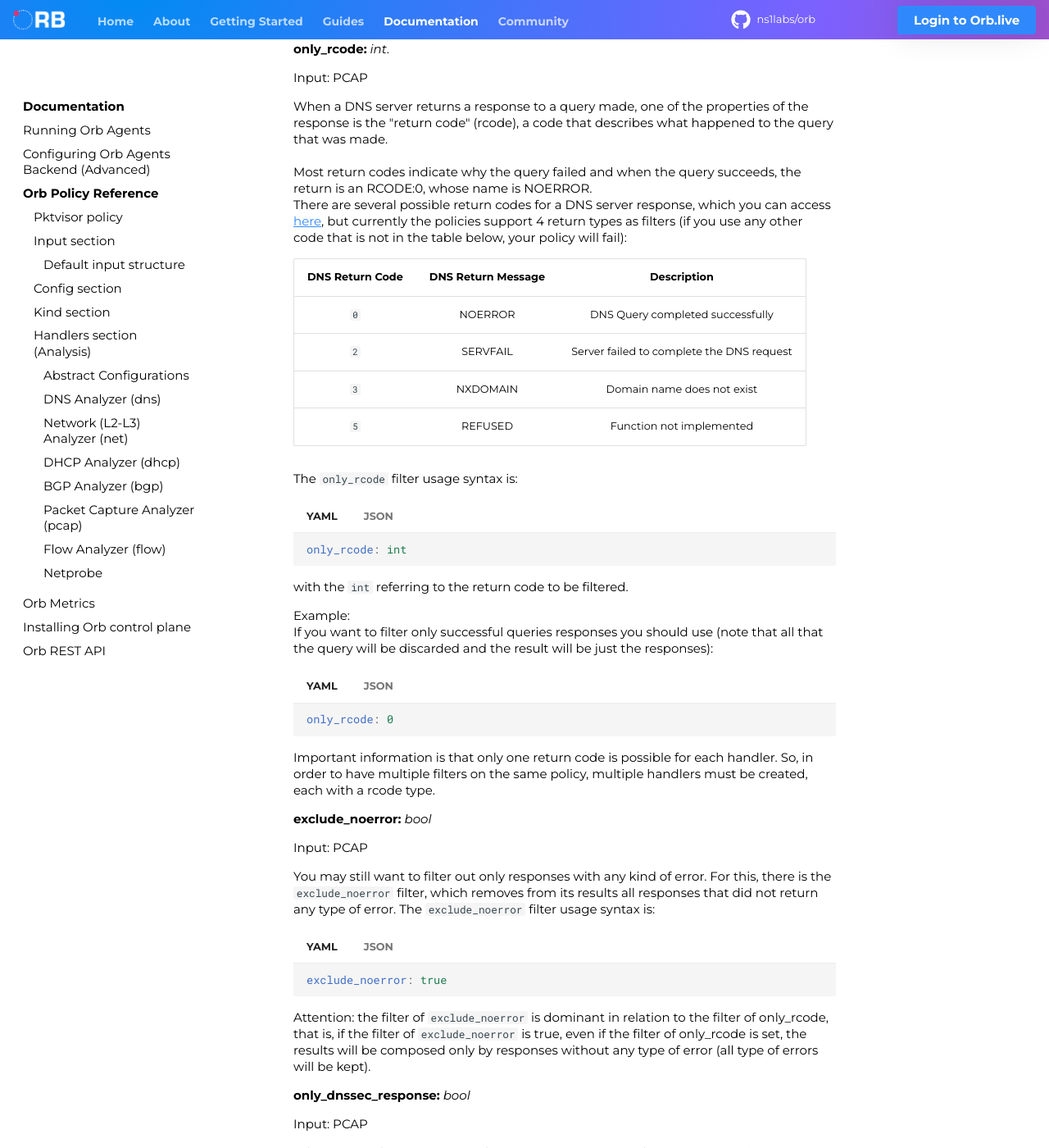
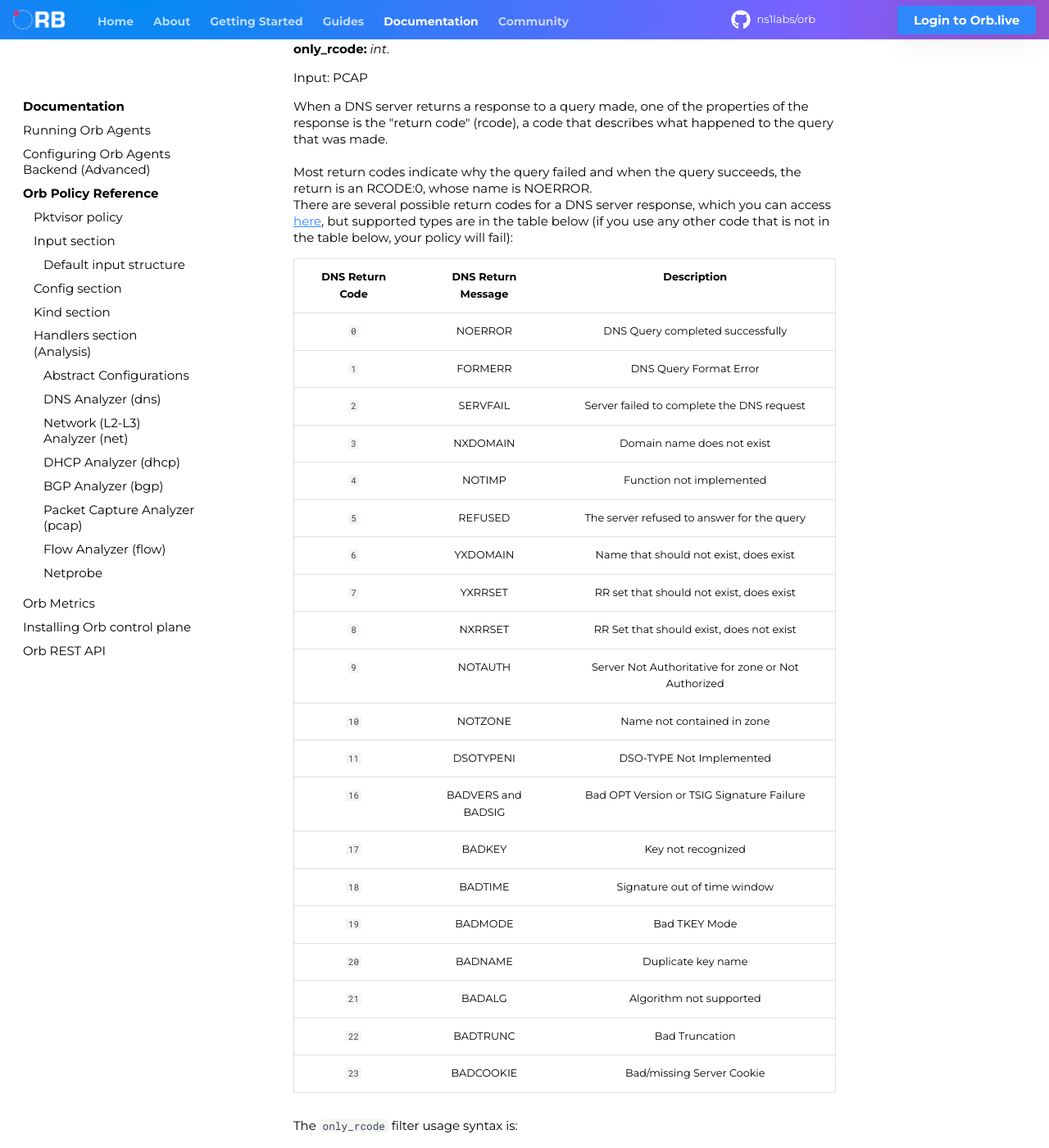
Before and after one commit to orb-community/orb-website, an MkDocs documentation site: the page built from docs/documentation/advanced_policies.md, in a window 1280 px wide and 1400 px high, scrolled down 9943 px. Shown: the whole window at 82% size. Built offline with MkDocs 1.6.1 and Material for MkDocs 9.7.7, drawn with Linux system fonts in a browser that asks for light colours.

Commit message:
updating dns rcodes

```diff
--- a/docs/documentation/advanced_policies.md
+++ b/docs/documentation/advanced_policies.md
@@ -542,14 +542,30 @@
 
 When a DNS server returns a response to a query made, one of the properties of the response is the "return code" (rcode), a code that describes what happened to the query that was made. <br>
 Most return codes indicate why the query failed and when the query succeeds, the return is an RCODE:0, whose name is NOERROR. <br>
-There are several possible return codes for a DNS server response, which you can access [here](https://help.dnsfilter.com/hc/en-us/articles/4408415850003-DNS-Return-Codes), but currently the policies support 4 return types as filters (if you use any other code that is not in the table below, your policy will fail): <br>
-
-| DNS Return Code | DNS Return Message |                Description                |
-|:---------------:|:------------------:|:-----------------------------------------:|
-|       `0`       |      NOERROR       |     DNS Query completed successfully      |
-|       `2`       |      SERVFAIL      | Server failed to complete the DNS request |
-|       `3`       |      NXDOMAIN      |        Domain name does not exist         |
-|       `5`       |      REFUSED       |         Function not implemented          |
+There are several possible return codes for a DNS server response, which you can access [here](https://www.iana.org/assignments/dns-parameters/dns-parameters.xhtml#dns-parameters-6), but supported types are in the table below (if you use any other code that is not in the table below, your policy will fail): <br>
+
+| DNS Return Code | DNS Return Message |                     Description                     |
+|:---------------:|:------------------:|:---------------------------------------------------:|
+|       `0`       |      NOERROR       |          DNS Query completed successfully           |
+|       `1`       |      FORMERR       |               DNS Query Format Error                |
+|       `2`       |      SERVFAIL      |      Server failed to complete the DNS request      |
+|       `3`       |      NXDOMAIN      |             Domain name does not exist              |
+|       `4`       |       NOTIMP       |              Function not implemented               |
+|       `5`       |      REFUSED       |     The server refused to answer for the query      |
+|       `6`       |      YXDOMAIN      |       Name that should not exist, does exist        |
+|       `7`       |      YXRRSET       |      RR set that should not exist, does exist       |
+|       `8`       |      NXRRSET       |      RR Set that should exist, does not exist       |
+|       `9`       |      NOTAUTH       | Server Not Authoritative for zone or Not Authorized |
+|      `10`       |      NOTZONE       |             Name not contained in zone              |
+|      `11`       |     DSOTYPENI      |              DSO-TYPE Not Implemented               |
+|      `16`       | BADVERS and BADSIG |      Bad OPT Version or TSIG Signature Failure      |
+|      `17`       |       BADKEY       |                 Key not recognized                  |
+|      `18`       |      BADTIME       |            Signature out of time window             |
+|      `19`       |      BADMODE       |                    Bad TKEY Mode                    |
+|      `20`       |      BADNAME       |                 Duplicate key name                  |
+|      `21`       |       BADALG       |               Algorithm not supported               |
+|      `22`       |      BADTRUNC      |                   Bad Truncation                    |
+|      `23`       |     BADCOOKIE      |              Bad/missing Server Cookie              |
 
 The `only_rcode` filter usage syntax is:<br>
 
```
